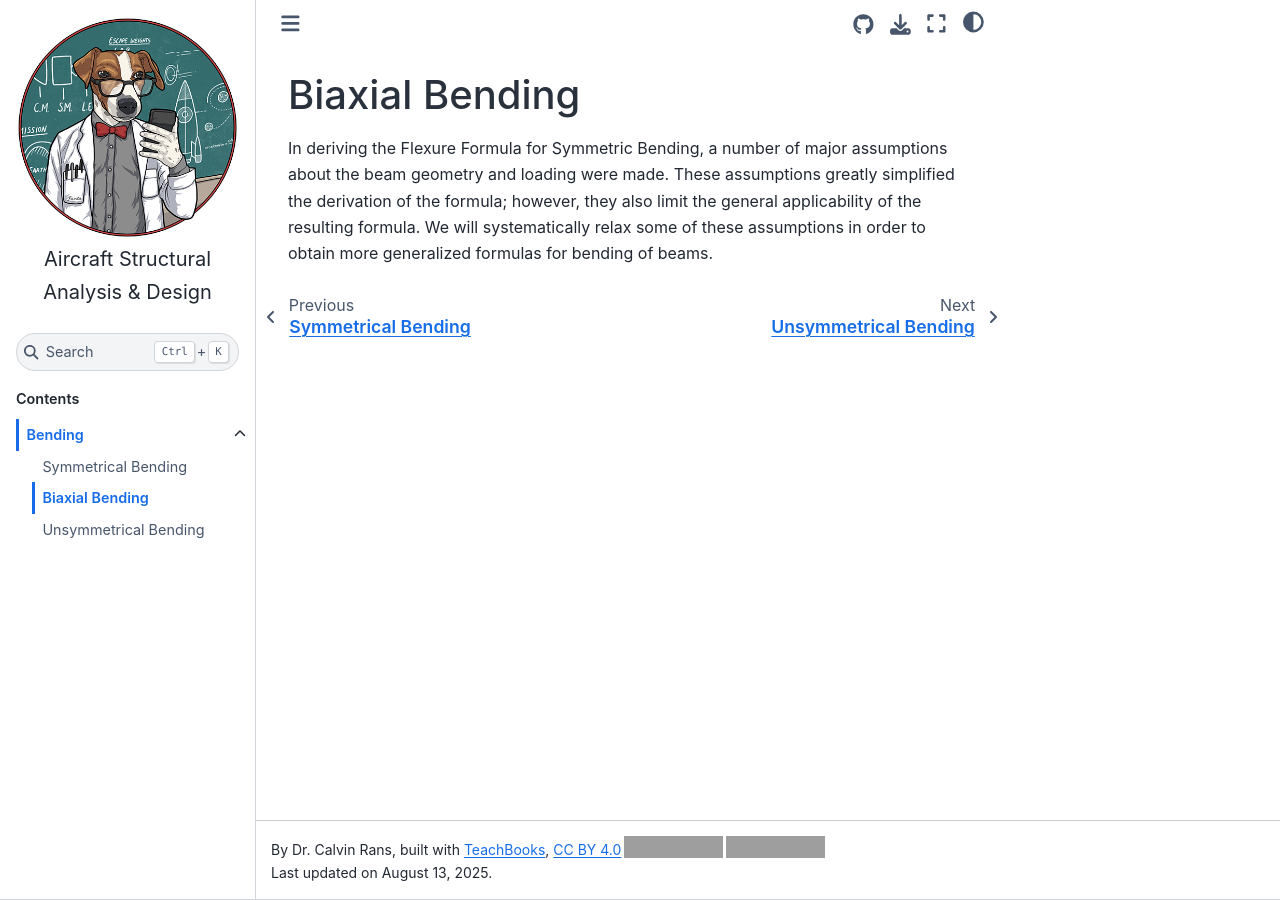
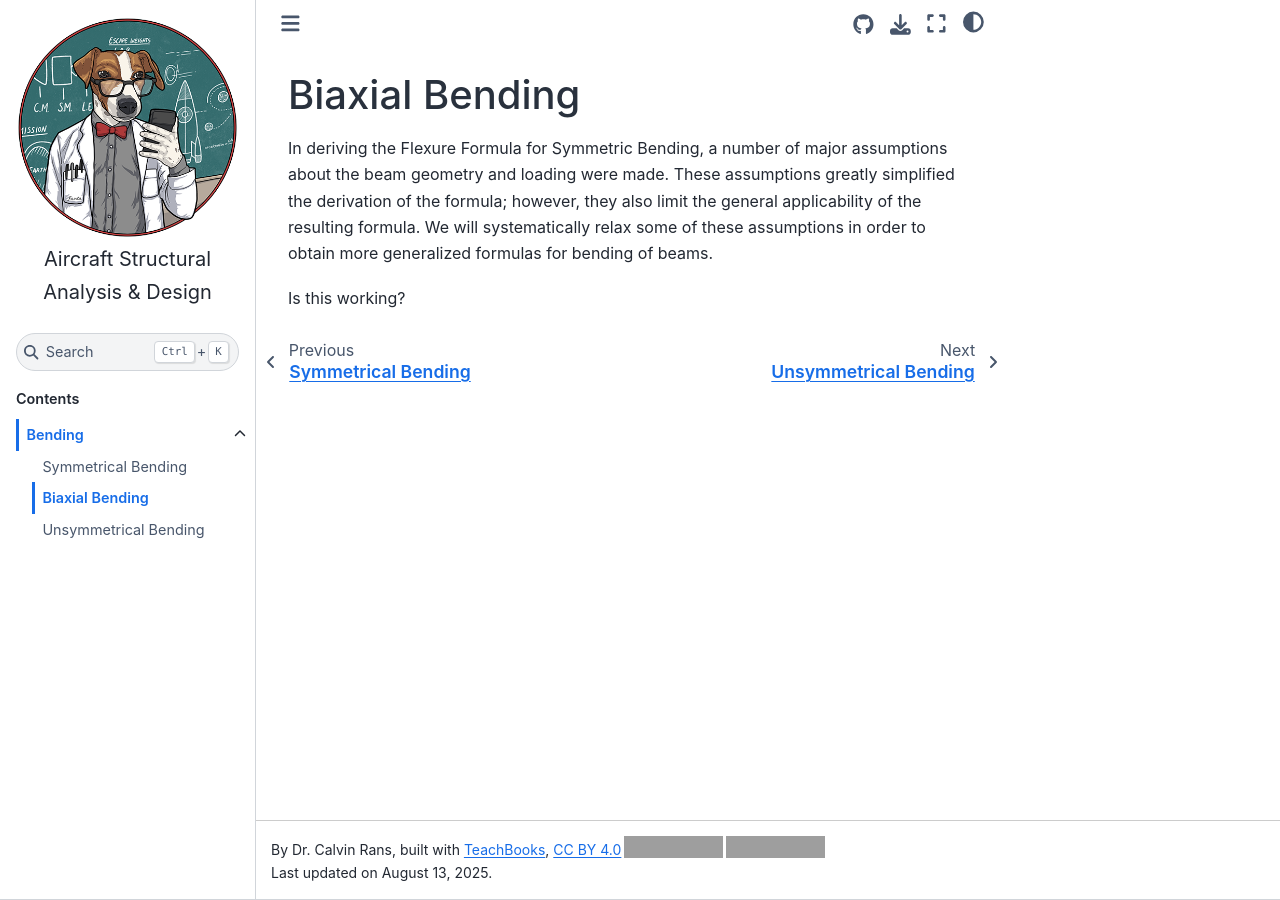
Before and after one commit to cdrans/SAD_textbook, a Jupyter Book: the page built from book/Bending/02_bia_bending.md, in a window 1280 px wide. Built offline with Jupyter Book 1.0.4 settings and Sphinx 7.4.7 and the Sphinx Book theme 1.1.4, drawn with Linux system fonts in a browser that asks for light colours; comment, search, counter and statistics services are not loaded; grey boxes are pictures that could not be loaded.

Commit message:
testing build process

```diff
--- a/book/Bending/02_bia_bending.md
+++ b/book/Bending/02_bia_bending.md
@@ -1,2 +1,4 @@
 ## Biaxial Bending
 In deriving the Flexure Formula for Symmetric Bending, a number of major assumptions about the beam geometry and loading were made. These assumptions greatly simplified the derivation of the formula; however, they also limit the general applicability of the resulting formula. We will systematically relax some of these assumptions in order to obtain more generalized formulas for bending of beams.
+
+Is this working?
```
